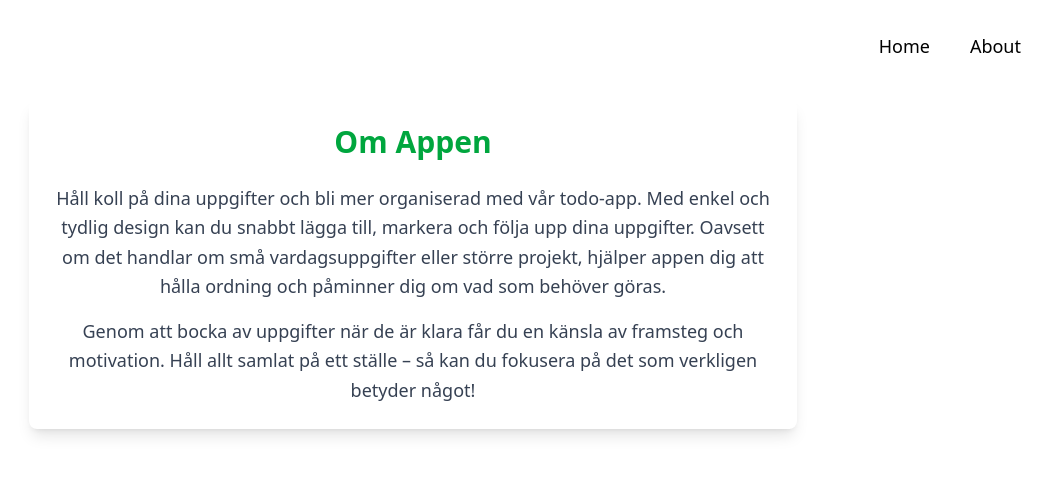
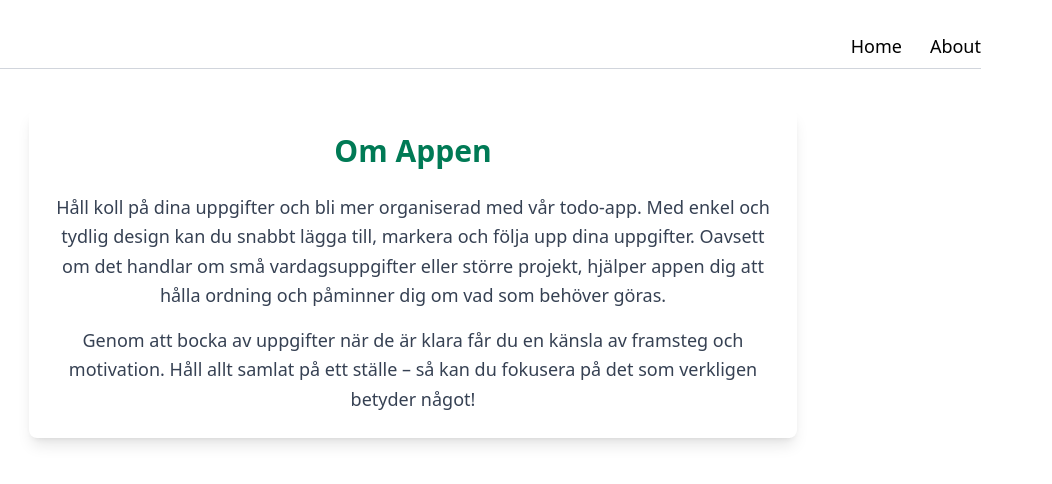
Before and after one commit to SophieNordell/TodoList, a React (Vite) app: page /about in a window 1280 px wide. Shown: the top 484 px of the page, without its empty margins (227-1279 px from the left). Built offline with nearby package versions, Linux system fonts and the light colour scheme.

Commit message:
navbar border

```diff
--- a/src/components/Navbar.jsx
+++ b/src/components/Navbar.jsx
@@ -3,8 +3,8 @@ import { Link } from "react-router-dom";
 const Navbar = () => {
   return (
     <>
-      <div className="flex justify-end gap-10 text-lg  ">
-        <Link className=" hover:text-emerald-500  " to="/">
+      <div className="flex justify-end gap-7 text-lg md:mr-10 mb-10 border-b border-gray-300 pb-2">
+        <Link className=" hover:text-emerald-500" to="/">
           Home
         </Link>
         <Link className="hover:text-emerald-500" to="/about">
--- a/src/components/TodoForm.jsx
+++ b/src/components/TodoForm.jsx
@@ -15,7 +15,7 @@ const TodoForm = ({ addTodo }) => {
       onSubmit={handleSubmit}
       className="flex flex-col items-center p-6 bg-white shadow-lg rounded-lg space-y-4 max-w-md mx-auto"
     >
-      <h2 className="text-2xl font-semibold text-emerald-800">
+      <h2 className="text-2xl font-semibold text-emerald-700">
         Vad behöver du göra idag?
       </h2>
 
--- a/src/pages/About.jsx
+++ b/src/pages/About.jsx
@@ -1,7 +1,7 @@
 const About = () => {
   return (
     <div className="max-w-3xl mx-auto mt-10 p-6 bg-white rounded-lg shadow-lg">
-      <h1 className="text-3xl font-semibold text-green-600 mb-6">Om Appen</h1>
+      <h1 className="text-3xl font-semibold text-emerald-700 mb-6">Om Appen</h1>
       <p className="text-lg text-gray-700 leading-relaxed">
         Håll koll på dina uppgifter och bli mer organiserad med vår todo-app.
         Med enkel och tydlig design kan du snabbt lägga till, markera och följa
```
